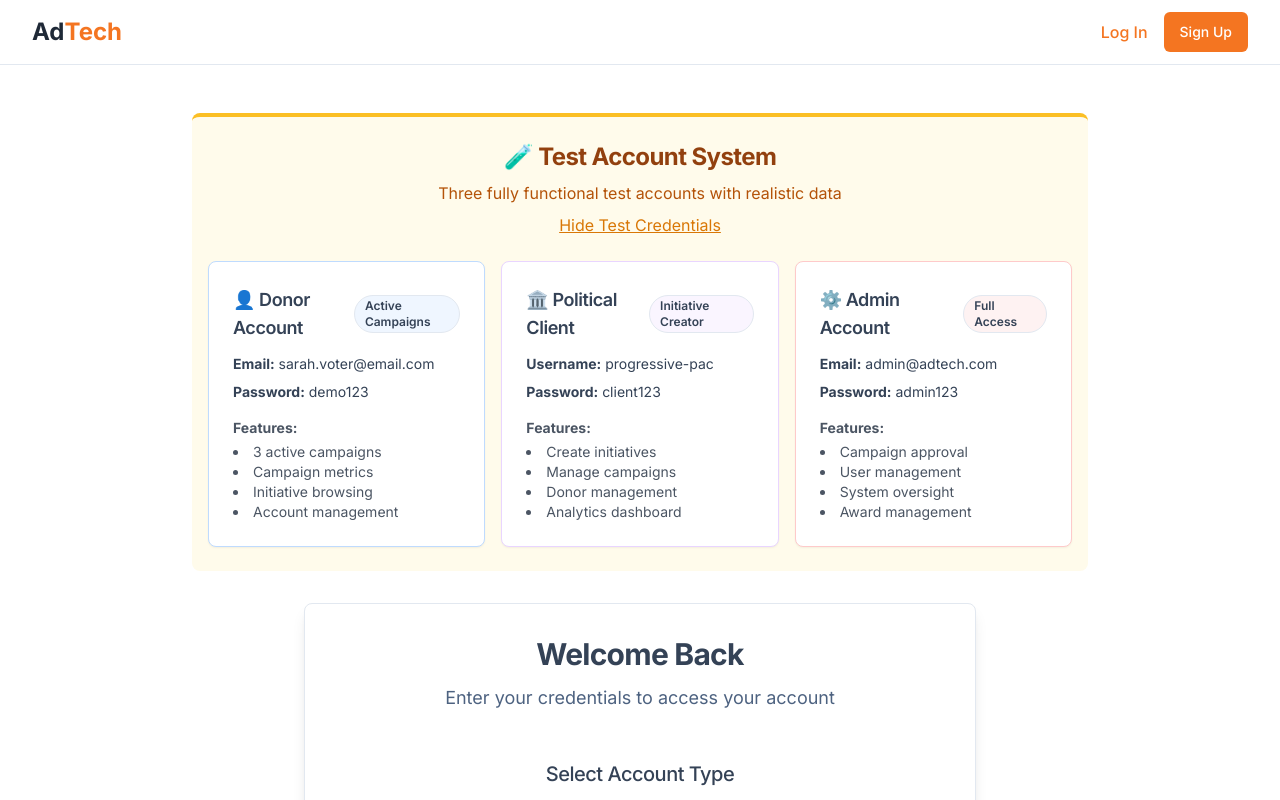
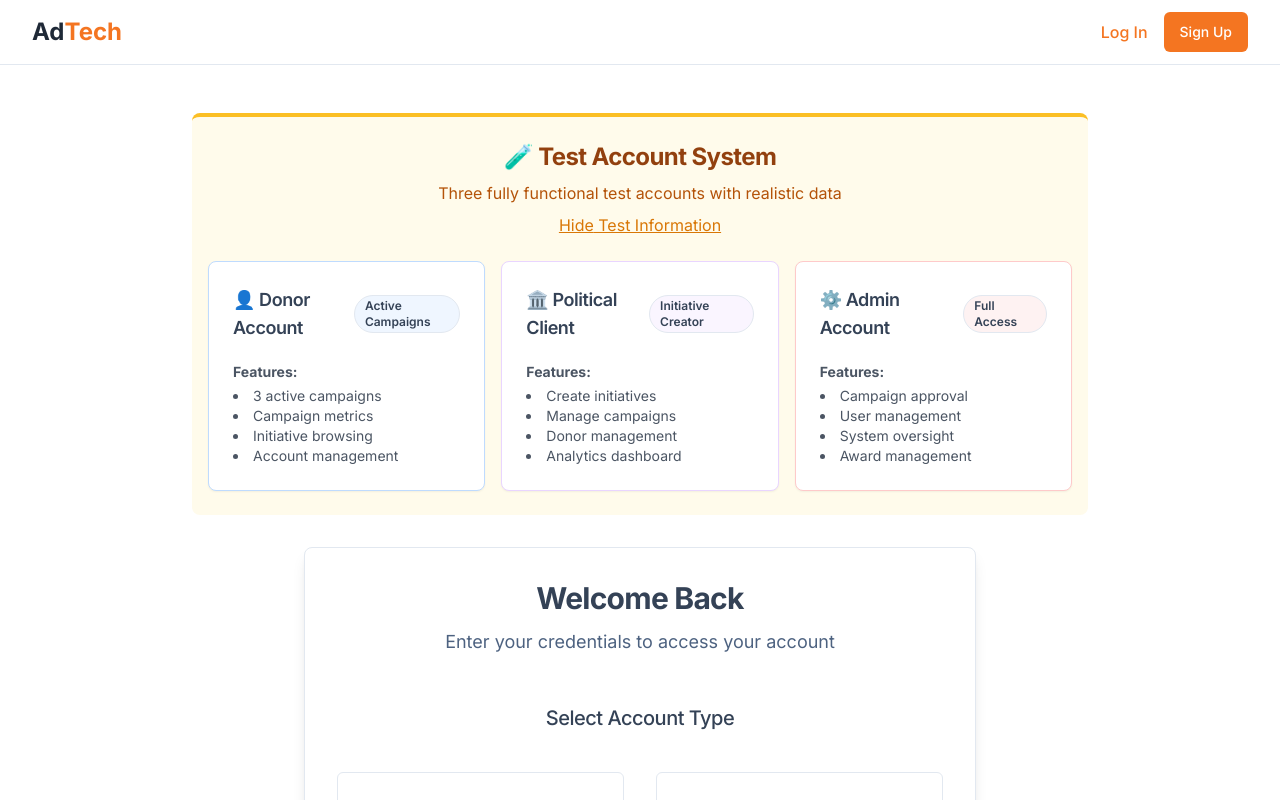
Before and after one commit to Quantumdemon1/demadtech, a React (Vite) app: page /login in a window 1280 px wide. Shown: the top 800 px of the page. Built offline with nearby package versions, Linux system fonts and the light colour scheme.

Commit message:
Hide test account login details
Hide the email and password for each test account type in the "Test Account System" section of the login page.

```diff
--- a/src/pages/Login.tsx
+++ b/src/pages/Login.tsx
@@ -27,7 +27,7 @@ const Login: React.FC = () => {
                 onClick={() => setShowTestAccounts(!showTestAccounts)}
                 className="mt-2 text-amber-600 hover:text-amber-800 underline"
               >
-                {showTestAccounts ? 'Hide' : 'Show'} Test Credentials
+                {showTestAccounts ? 'Hide' : 'Show'} Test Information
               </button>
             </div>
 
@@ -42,8 +42,6 @@ const Login: React.FC = () => {
                   </CardHeader>
                   <CardContent>
                     <div className="space-y-2 text-sm">
-                      <div><strong>Email:</strong> {testCreds.donor.username}</div>
-                      <div><strong>Password:</strong> {testCreds.donor.password}</div>
                       <div className="pt-2 text-gray-600">
                         <strong>Features:</strong>
                         <ul className="list-disc list-inside mt-1">
@@ -66,8 +64,6 @@ const Login: React.FC = () => {
                   </CardHeader>
                   <CardContent>
                     <div className="space-y-2 text-sm">
-                      <div><strong>Username:</strong> {testCreds.politicalClient.username}</div>
-                      <div><strong>Password:</strong> {testCreds.politicalClient.password}</div>
                       <div className="pt-2 text-gray-600">
                         <strong>Features:</strong>
                         <ul className="list-disc list-inside mt-1">
@@ -90,8 +86,6 @@ const Login: React.FC = () => {
                   </CardHeader>
                   <CardContent>
                     <div className="space-y-2 text-sm">
-                      <div><strong>Email:</strong> {testCreds.admin.username}</div>
-                      <div><strong>Password:</strong> {testCreds.admin.password}</div>
                       <div className="pt-2 text-gray-600">
                         <strong>Features:</strong>
                         <ul className="list-disc list-inside mt-1">
```
